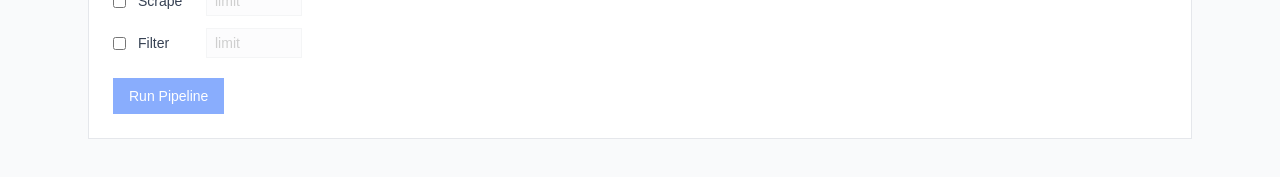
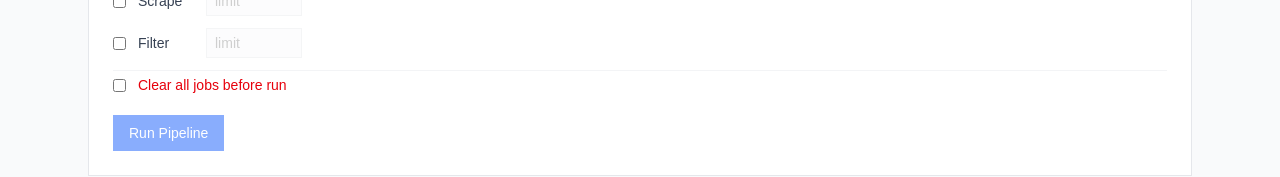
Before and after one commit to dwalkerwd7/dev-job-filter, a Next.js app in the folder dashboard/: page /pipeline in a window 1280 px wide. Shown: the part 334-511 px from the top of the page. Built offline with nearby package versions, Linux system fonts and the light colour scheme; no server answers; the database is empty.

Commit message:
added clear jobs feature

```diff
--- a/dashboard/src/app/api/pipeline/run/route.ts
+++ b/dashboard/src/app/api/pipeline/run/route.ts
@@ -9,16 +9,18 @@ export async function POST(req: Request) {
         return new Response("Pipeline running...", { status: 409 })
     }
 
-    const { scrape_limit, filter_limit } = await req.json()
+    const { scrape_limit, filter_limit, clear_jobs } = await req.json()
     const flags: string[] = []
 
+    if (clear_jobs) flags.push("--clear_jobs")
+
     if (!scrape_limit) flags.push("--no-scraping")
-    else flags.push(`--scrape-limit=${scrape_limit}`)
+    else flags.push(`--scrape_limit=${scrape_limit}`)
 
     if (!filter_limit) flags.push("--no-filtering")
     else flags.push(`--filter_limit=${filter_limit}`)
 
-    const projectRoot = path.resolve(process.cwd(), "../")
+    const projectRoot = path.resolve(process.cwd(), "../pipeline")
 
     const stream = new ReadableStream({
         start(controller) {
--- a/dashboard/src/components/RunPanel.tsx
+++ b/dashboard/src/components/RunPanel.tsx
@@ -9,6 +9,7 @@ export default function RunPanel() {
   const [filterEnabled, setFilterEnabled] = useState(false)
   const [scrapeLimit, setScrapeLimit] = useState("")
   const [filterLimit, setFilterLimit] = useState("")
+  const [clearJobs, setClearJobs] = useState(false)
   const [running, setRunning] = useState(false)
   const [log, setLog] = useState("")
   const [exitState, setExitState] = useState<"success" | "error" | "killed" | null>(null)
@@ -33,6 +34,7 @@ export default function RunPanel() {
       body: JSON.stringify({
         scrape_limit: scrapeEnabled ? Number(scrapeLimit) : null,
         filter_limit: filterEnabled ? Number(filterLimit) : null,
+        clear_jobs: clearJobs,
       })
     })
 
@@ -98,6 +100,20 @@ export default function RunPanel() {
             />
           </div>
         ))}
+
+        <div className="flex items-center gap-3 pt-1 border-t border-gray-100">
+          <input
+            type="checkbox"
+            id="clear_jobs"
+            checked={clearJobs}
+            onChange={e => {
+              if (e.target.checked && window.confirm("Delete all jobs before the pipeline runs? This cannot be undone.")) setClearJobs(true)
+              else setClearJobs(false)
+            }}
+            className="accent-red-600"
+          />
+          <label htmlFor="clear_jobs" className="text-sm text-red-600 font-medium">Clear all jobs before run</label>
+        </div>
       </div>
 
       <div className="flex items-center gap-3">
```
